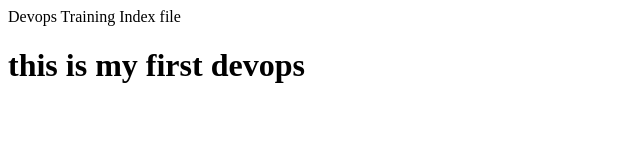
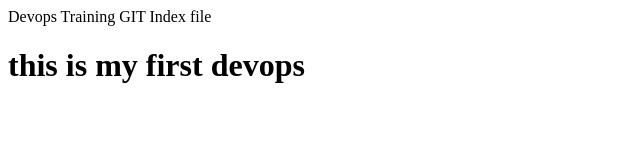
Before and after one commit to firozegithub/devops-repo, a plain HTML site: page index.html in a window 1280 px wide. Shown: the full height of the page, 0-640 px from the left. Drawn offline with Linux system fonts and the light colour scheme.

Commit message:
commit by dev1

```diff
--- a/index.html
+++ b/index.html
@@ -1,5 +1,5 @@
 <html>
-<body>Devops Training</body>
+<body>Devops Training GIT</body>
 <head>Index file</head>
 <h1>this is my first devops</h1>
 </html>
```
